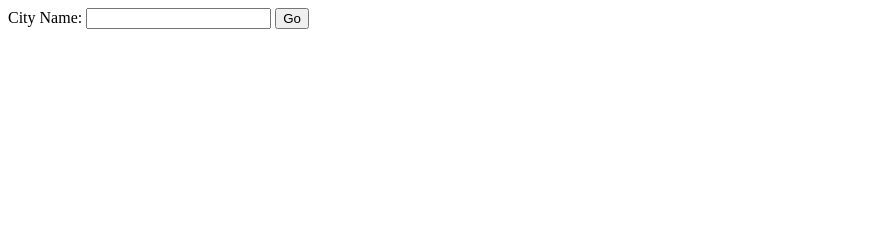
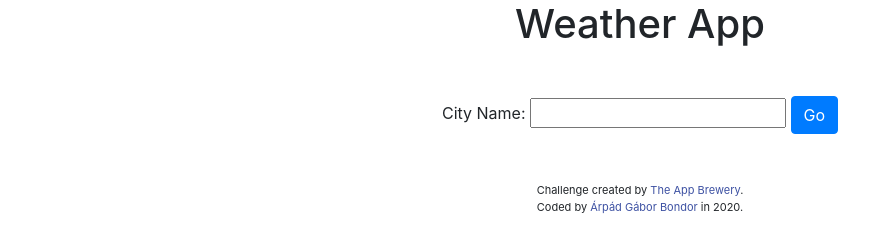
Before and after one commit to ArpadGBondor/The_App_Brewery-Back-end_project_02-Weather_API, a website: page index.html in a window 1280 px wide. Shown: the whole page, without its empty margins (0-893 px from the left). Drawn offline with nearby package versions, Linux system fonts and the light colour scheme.

Commit message:
style HTML

```diff
--- a/app.js
+++ b/app.js
@@ -58,13 +58,26 @@ app.post('/', function(req, res) {
         res.write('<head>');
           res.write('<meta charset="utf-8">');
           res.write('<title>Weather in ' + req.body.cityName + '</title>');
+          res.write('<style media="screen">');
+            // Challenge footer style
+            res.write(' .attribution { font-size: 11px; text-align: center; margin: 0;}');
+            res.write(' .attribution a { color: hsl(228, 45%, 44%); }');
+          res.write('</style>');
+          // Bootstrap
+          res.write('<link rel="stylesheet" href="https://stackpath.bootstrapcdn.com/bootstrap/4.5.2/css/bootstrap.min.css" integrity="sha384-JcKb8q3iqJ61gNV9KGb8thSsNjpSL0n8PARn9HuZOnIxN0hoP+VmmDGMN5t9UJ0Z" crossorigin="anonymous">');
         res.write('</head>');
-      res.write('<body>');
+        res.write('<body class="text-center">');
           res.write('<h1>Weather in ' + req.body.cityName + '</h1>');
+          res.write('<div class="mt-5 mb-5">');
             res.write('<p> The temperature is ' + weatherData.main.temp + '°C. </p>');
             res.write('<p> The weather is currently ' +
               weatherData.weather[0].description + '. </p>');
             res.write('<img src = "http://openweathermap.org/img/wn/' + weatherData.weather[0].icon + '@2x.png">');
+          res.write('</div>');
+          res.write('<footer>');
+            res.write('<p class="attribution">Challenge created by <a href="https://www.appbrewery.co/" target="_blank">The App Brewery</a>.</p>');
+            res.write('<p class="attribution">Coded by <a href="https://arpadgbondor.github.io/CV/" target="_blank">Árpád Gábor Bondor</a> in 2020.</p>');
+          res.write('</footer>');
         res.write('</body>');
       res.write('</html>');
       res.send();
--- a/index.html
+++ b/index.html
@@ -4,13 +4,21 @@
 <head>
   <meta charset="utf-8">
   <title>Weather App</title>
+  <!-- Bootstrap -->
+  <link rel="stylesheet" href="https://stackpath.bootstrapcdn.com/bootstrap/4.5.2/css/bootstrap.min.css" integrity="sha384-JcKb8q3iqJ61gNV9KGb8thSsNjpSL0n8PARn9HuZOnIxN0hoP+VmmDGMN5t9UJ0Z" crossorigin="anonymous">
+  <style media="screen">
+    /* Challenge footer */
+    .attribution { font-size: 11px; text-align: center; margin: 0;}
+    .attribution a { color: hsl(228, 45%, 44%); }
+  </style>
 </head>
 
-<body>
-  <form class="" action="/" method="post">
-    <label for="cityInput">City Name:</label>
-    <input id="cityInput" type="text" name="cityName" value="">
-    <button type="submit">Go</button>
+<body class="text-center">
+  <h1>Weather App</h1>
+  <form class="form mt-5 mb-5" action="/" method="post">
+    <label class="label" for="cityInput">City Name:</label>
+    <input class="input" id="cityInput" type="text" name="cityName" value="">
+    <button class="btn btn-primary" type="submit">Go</button>
   </form>
   <script>
       var query = location.search.substring(1);
@@ -24,6 +32,10 @@
         }
       }
   </script>
+  <footer>
+    <p class="attribution">Challenge created by <a href="https://www.appbrewery.co/" target="_blank">The App Brewery</a>.</p>
+    <p class="attribution">Coded by <a href="https://arpadgbondor.github.io/CV/" target="_blank">Árpád Gábor Bondor</a> in 2020.</p>
+  </footer>
 </body>
 
 </html>
```
Lines whose indentation alone changed are shown as unchanged.
